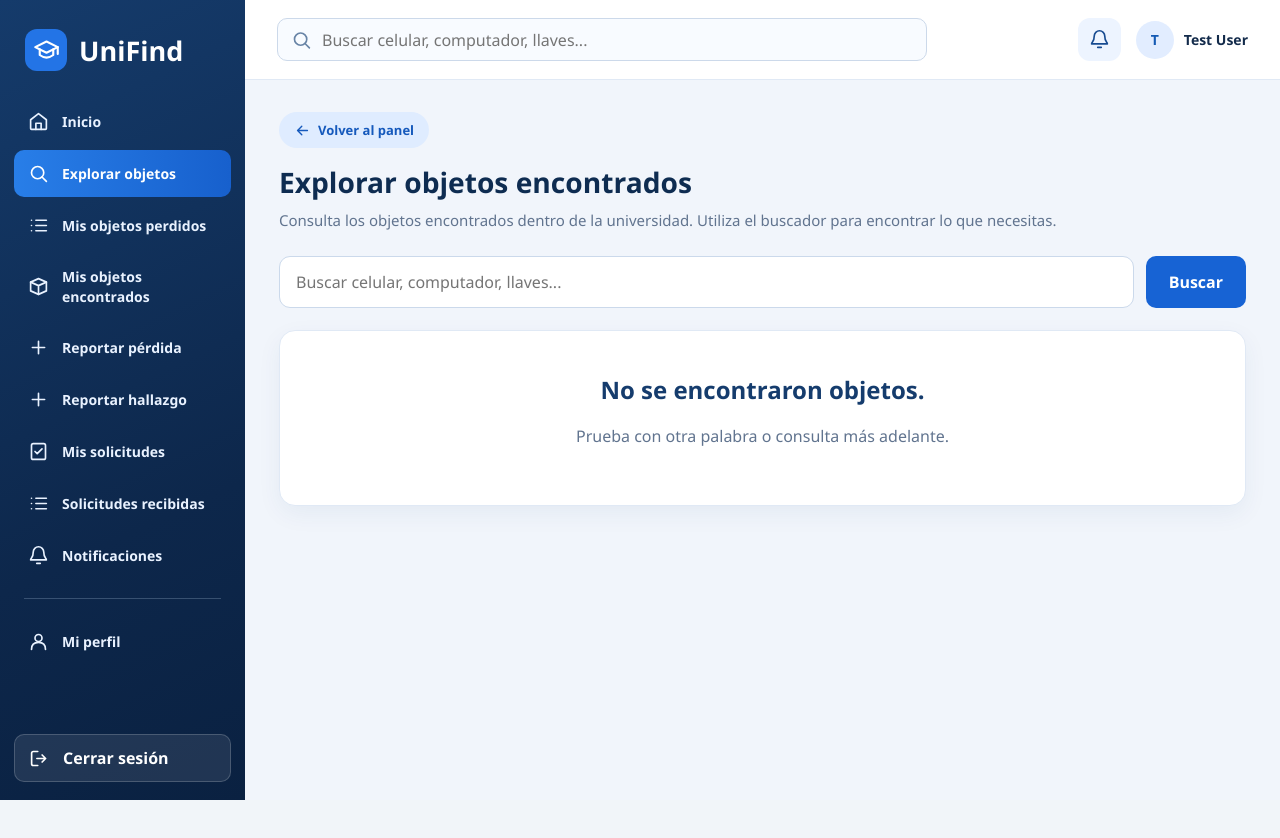
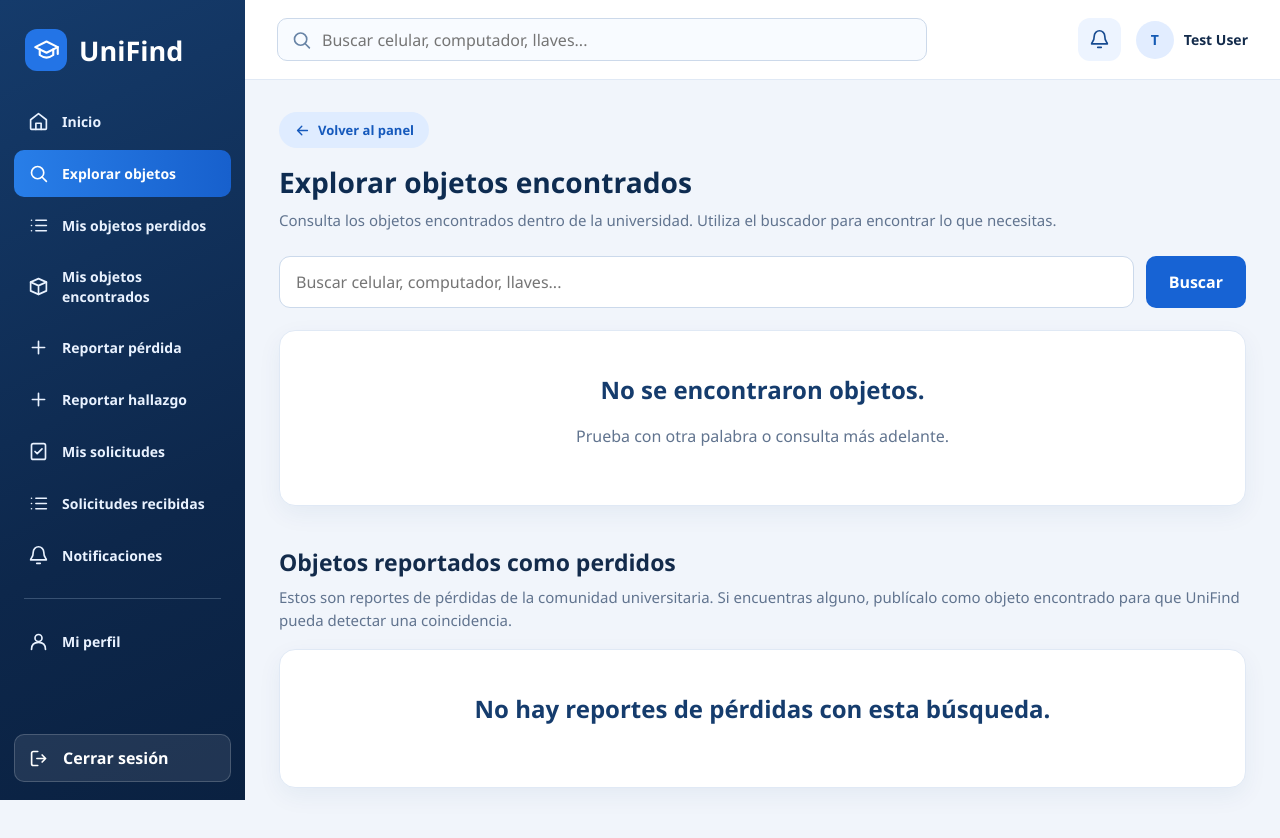
Before and after one commit to buelvas04/unifind, a Laravel app: template resources/views/objetos-encontrados/explorar.blade.php in a window 1280 px wide. Before the commit the page ends 800 px from the top, so only its background shows below. Run offline with Laravel 12, Linux system fonts and the light colour scheme; the template is opened without the code that fills it, so the values that code supplies are empty; a user stored in the database is signed in; data comes from the database, SQL or seed files in the repository; parts of the project's set-up code (start-up, migrations or seed data) failed here and were passed over.

Commit message:
Mostrar pérdidas de la comunidad en Explorar objetos

```diff
--- a/resources/views/objetos-encontrados/explorar.blade.php
+++ b/resources/views/objetos-encontrados/explorar.blade.php
@@ -1210,6 +1210,73 @@
 
                 @endif
 
+                <!-- REPORTES DE OBJETOS PERDIDOS DE LA COMUNIDAD -->
+                <section style="margin-top: 40px;" aria-labelledby="perdidos-titulo">
+                    <h2 id="perdidos-titulo" style="font-size: 23px; margin-bottom: 8px;">
+                        Objetos reportados como perdidos
+                    </h2>
+                    <p class="intro" style="margin-bottom: 18px;">
+                        Estos son reportes de pérdidas de la comunidad universitaria.
+                        Si encuentras alguno, publícalo como objeto encontrado para
+                        que UniFind pueda detectar una coincidencia.
+                    </p>
+
+                    @if ($perdidosPublicos->isEmpty())
+                        <div class="empty">
+                            <h2>No hay reportes de pérdidas con esta búsqueda.</h2>
+                        </div>
+                    @else
+                        <div class="grid">
+                            @foreach ($perdidosPublicos as $perdidoPublico)
+                                <article class="card">
+                                    @if ($perdidoPublico->imagen)
+                                        <div class="photo-box">
+                                            <img
+                                                src="{{ asset('storage/' . $perdidoPublico->imagen) }}"
+                                                alt="Imagen del objeto perdido: {{ $perdidoPublico->titulo }}"
+                                                loading="lazy"
+                                            >
+                                        </div>
+                                    @else
+                                        <div class="no-image">Sin fotografía</div>
+                                    @endif
+
+                                    <div class="details">
+                                        <h2>{{ $perdidoPublico->titulo }}</h2>
+                                        <p><strong>Categoría:</strong>
+                                            {{ $perdidoPublico->categoria?->nombre ?? 'Sin categoría' }}
+                                        </p>
+                                        <p><strong>Descripción:</strong>
+                                            {{ $perdidoPublico->descripcion }}
+                                        </p>
+                                        <p><strong>Lugar de pérdida:</strong>
+                                            {{ $perdidoPublico->lugar_perdida }}
+                                        </p>
+                                        <p><strong>Fecha de pérdida:</strong>
+                                            {{ $perdidoPublico->fecha_perdida?->format('d/m/Y') }}
+                                        </p>
+                                        <span class="tag">Perdido</span>
+                                    </div>
+
+                                    <div class="request-panel">
+                                        <h3>¿Encontraste este objeto?</h3>
+                                        <p>Publícalo como encontrado para que el sistema
+                                           lo compare con este reporte.</p>
+                                        <a class="request-button"
+                                           style="display:block;text-align:center;text-decoration:none;"
+                                           href="{{ route('objetos-encontrados.create') }}">
+                                            Reportar objeto encontrado
+                                        </a>
+                                    </div>
+                                </article>
+                            @endforeach
+                        </div>
+                        <div class="pagination">
+                            {{ $perdidosPublicos->links() }}
+                        </div>
+                    @endif
+                </section>
+
             </main>
 
         </div>
```
